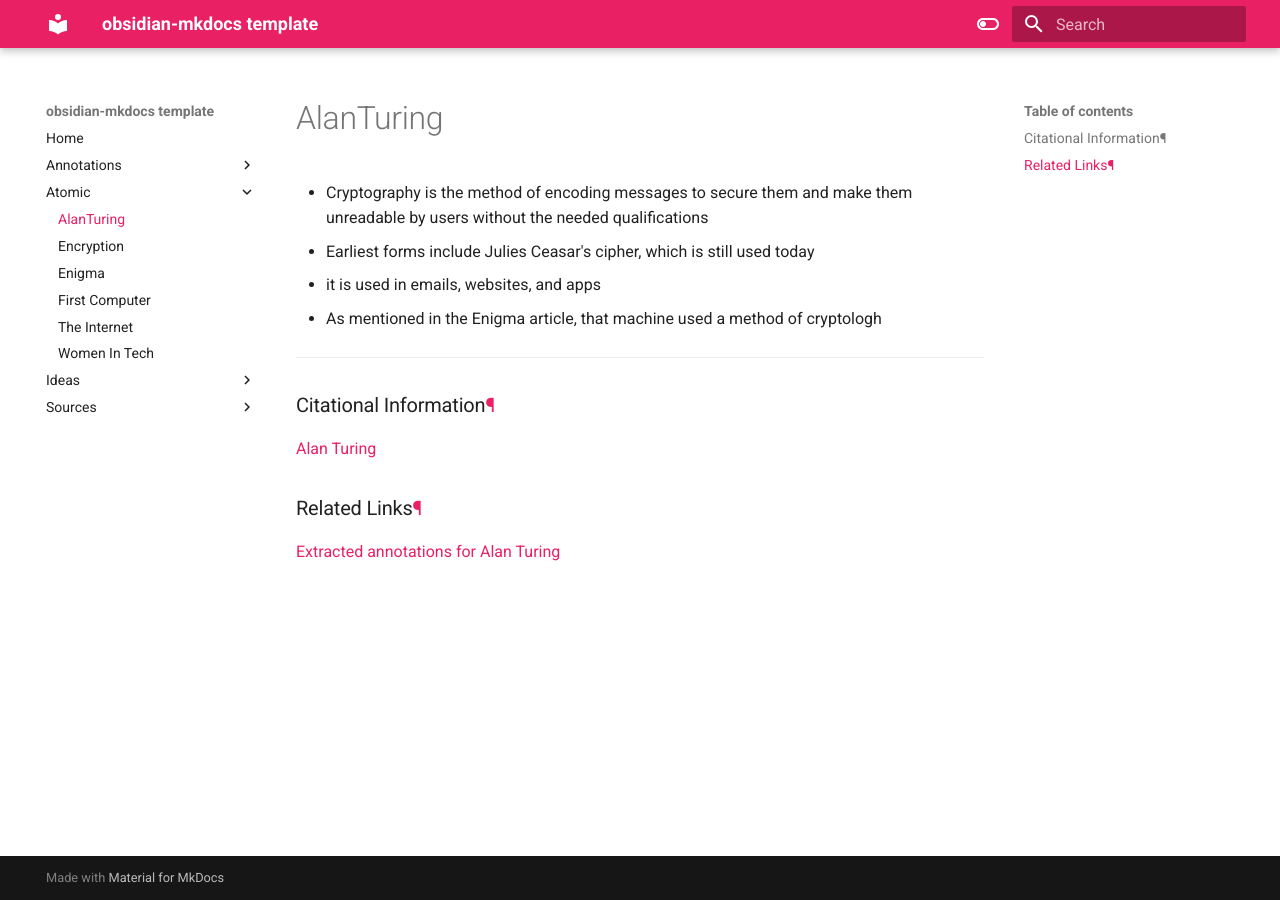
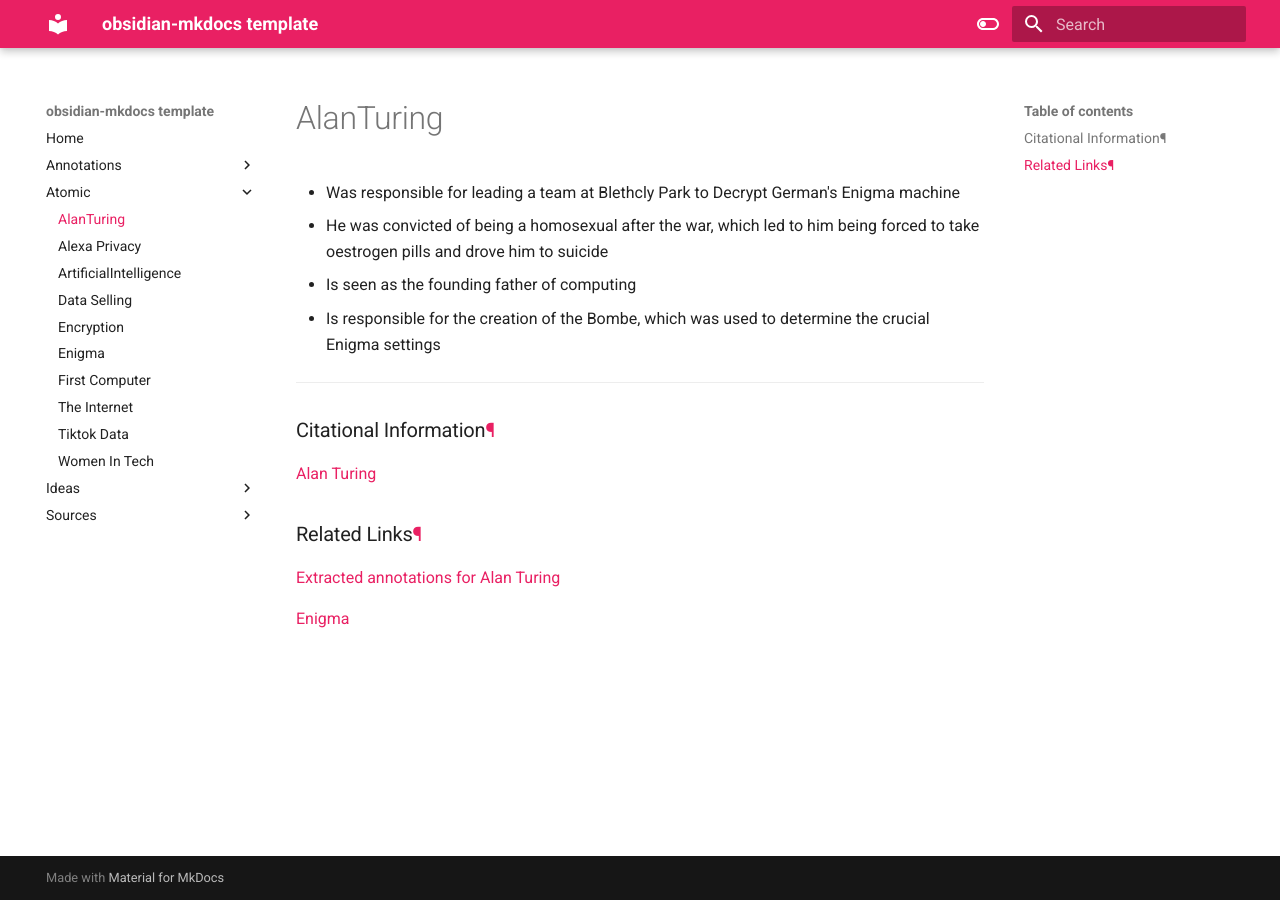
Before and after one commit to natmeng/memx2, an MkDocs documentation site: the page built from docs/atomic/AlanTuring.md, in a window 1280 px wide. Built offline with MkDocs 1.6.1 and Material for MkDocs 9.7.7, drawn with Linux system fonts in a browser that asks for light colours.

Commit message:
Add files via upload

```diff
--- a/docs/atomic/AlanTuring.md
+++ b/docs/atomic/AlanTuring.md
@@ -1,10 +1,10 @@
 tags:: #atomic projects::[](https://natmeng.github.io/memx2/atomic/AlanTuring/)
 
 
-- Cryptography is the method of encoding messages to secure them and make them unreadable by users without the needed qualifications
-- Earliest forms include Julies Ceasar's cipher, which is still used today
-- it is used in emails, websites, and apps
-- As mentioned in the Enigma article, that machine used a method of cryptologh
+- Was responsible for leading a team at Blethcly Park to Decrypt German's Enigma machine
+- He was convicted of being a homosexual after the war, which led to him being forced to take oestrogen pills and drove him to suicide
+- Is seen as the founding father of computing
+- Is responsible for the creation of the Bombe, which was used to determine the crucial Enigma settings
 
 ---
 
@@ -14,3 +14,5 @@ tags:: #atomic projects::[](https://natmeng.github.io/memx2/atomic/AlanTuring/)
 
 ### Related Links[¶](https://natmeng.github.io/memx2/atomic/Encryption/#related-links "Permanent link")
 [Extracted annotations for Alan Turing](https://natmeng.github.io/memx2/annotations/AlanTuring/)
+
+[Enigma](https://natmeng.github.io/memx2/sources/Enigma_Machine/)
```
Also changed, not shown: docs/atomic/Alexa_Privacy.md (added, +15 -0 lines), docs/atomic/ArtificialIntelligence.md (added, +16 -0 lines), docs/atomic/Data_Selling.md (added, +17 -0 lines), docs/atomic/Tiktok_Data.md (added, +18 -0 lines), docs/sources/The_First_Computer.md (+1 -1 lines).
